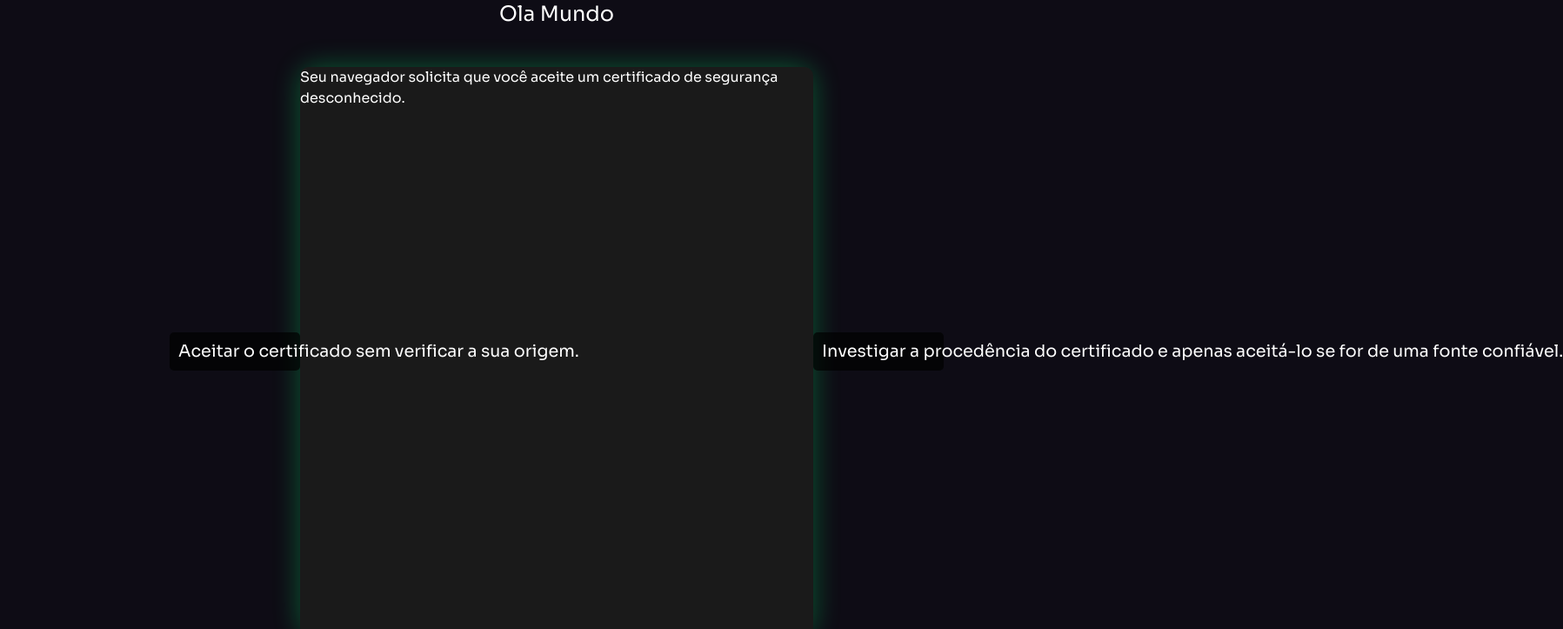
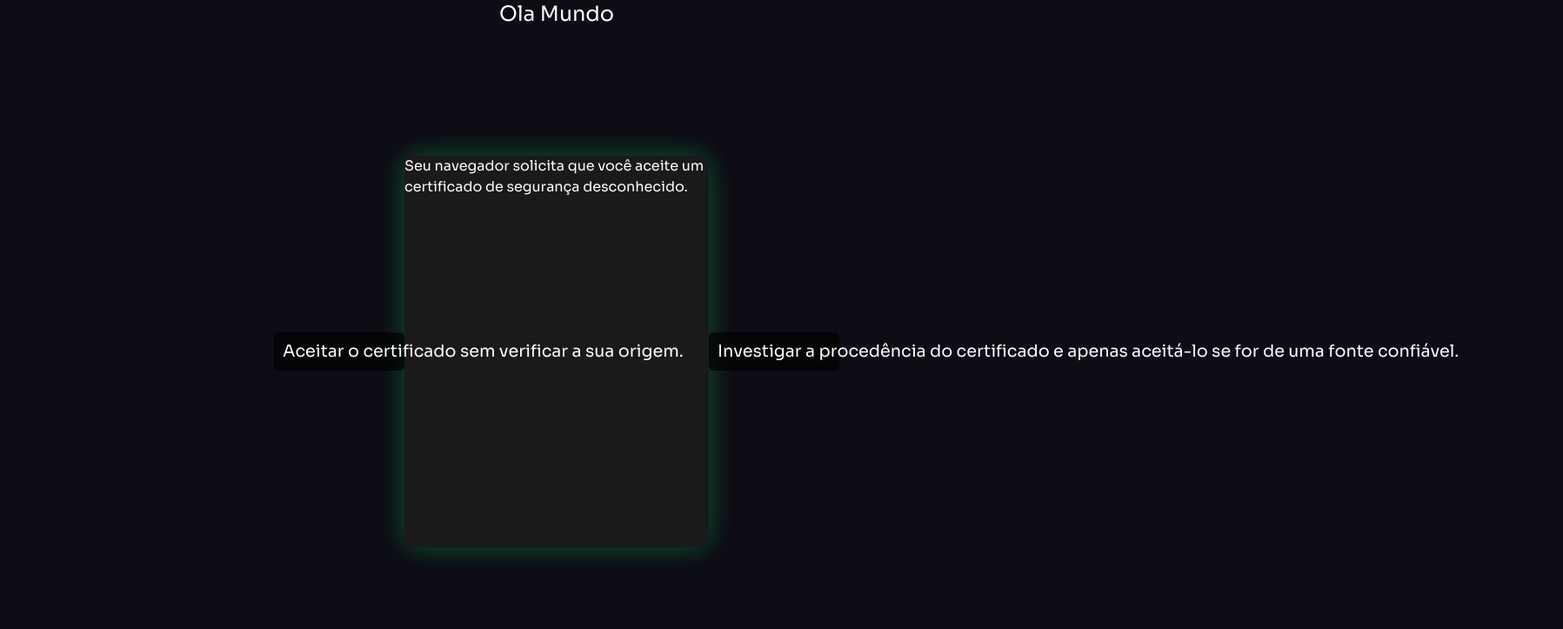
Before and after one commit to JoaoVitorDiamon/CyberShield, a React (Vite) app: page /game in a window 1280 px wide. Shown: the top 723 px of the page at 87% size, 1797 px wide, since content can reach past the window. Built offline with nearby package versions, Linux system fonts and the light colour scheme.

Commit message:
responsividade notebook etec

```diff
--- a/src/components/design/Game/Card.tsx
+++ b/src/components/design/Game/Card.tsx
@@ -17,11 +17,14 @@ const StyledCard = styled(motion.div)`
   margin: auto;
   box-shadow: 0px 0px 30px 1px rgba(0, 255, 117, 0.30);
 
+  @media (max-width: 1400px){
+    width: 350px;
+    height: 450px;
+  }
   @media (max-width: 768px) {
     width: 350px;
     height: 400px;
   }
-
   @media (max-width: 480px) {
     width: 250px;
     height: 360px;
```
